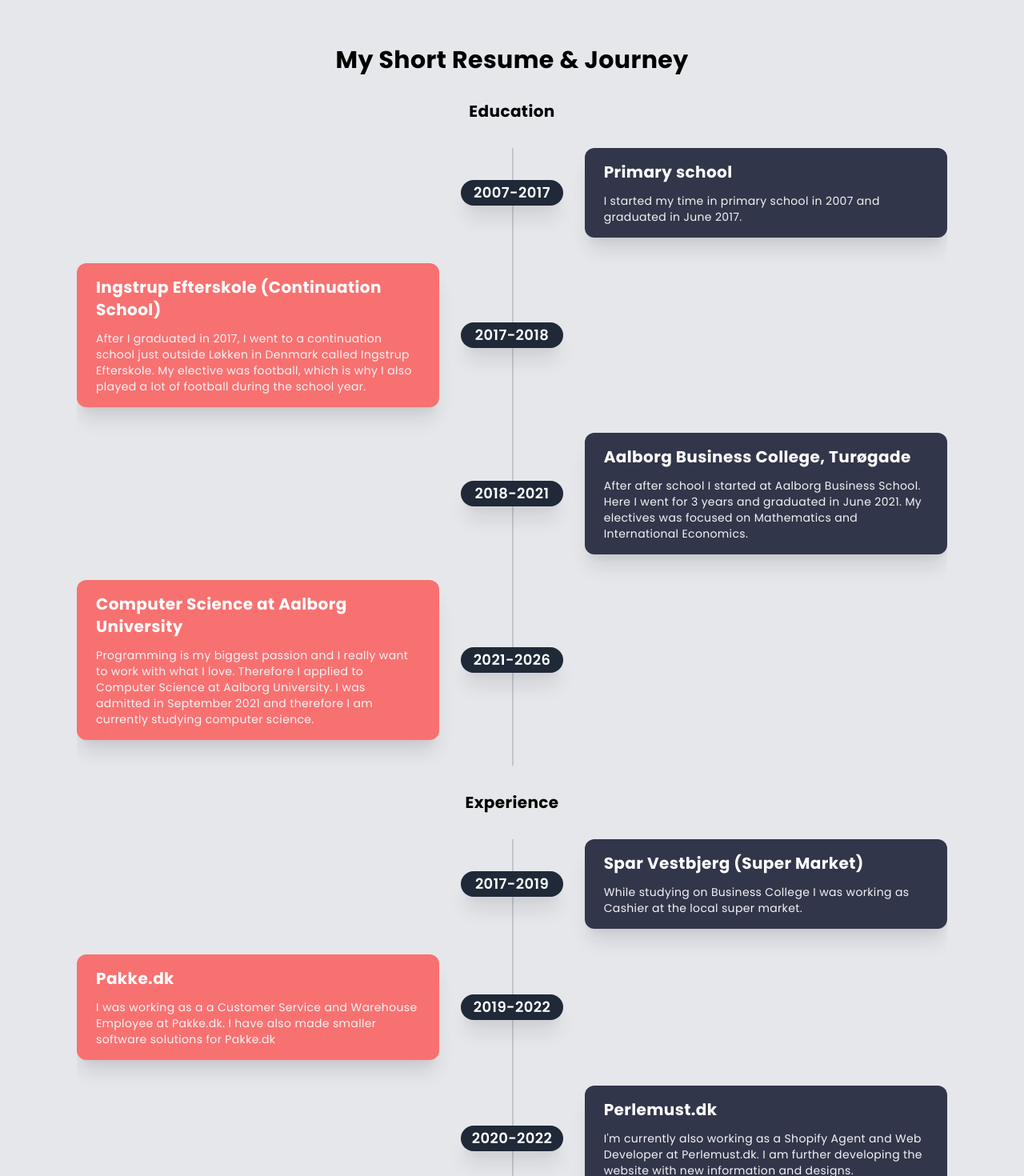
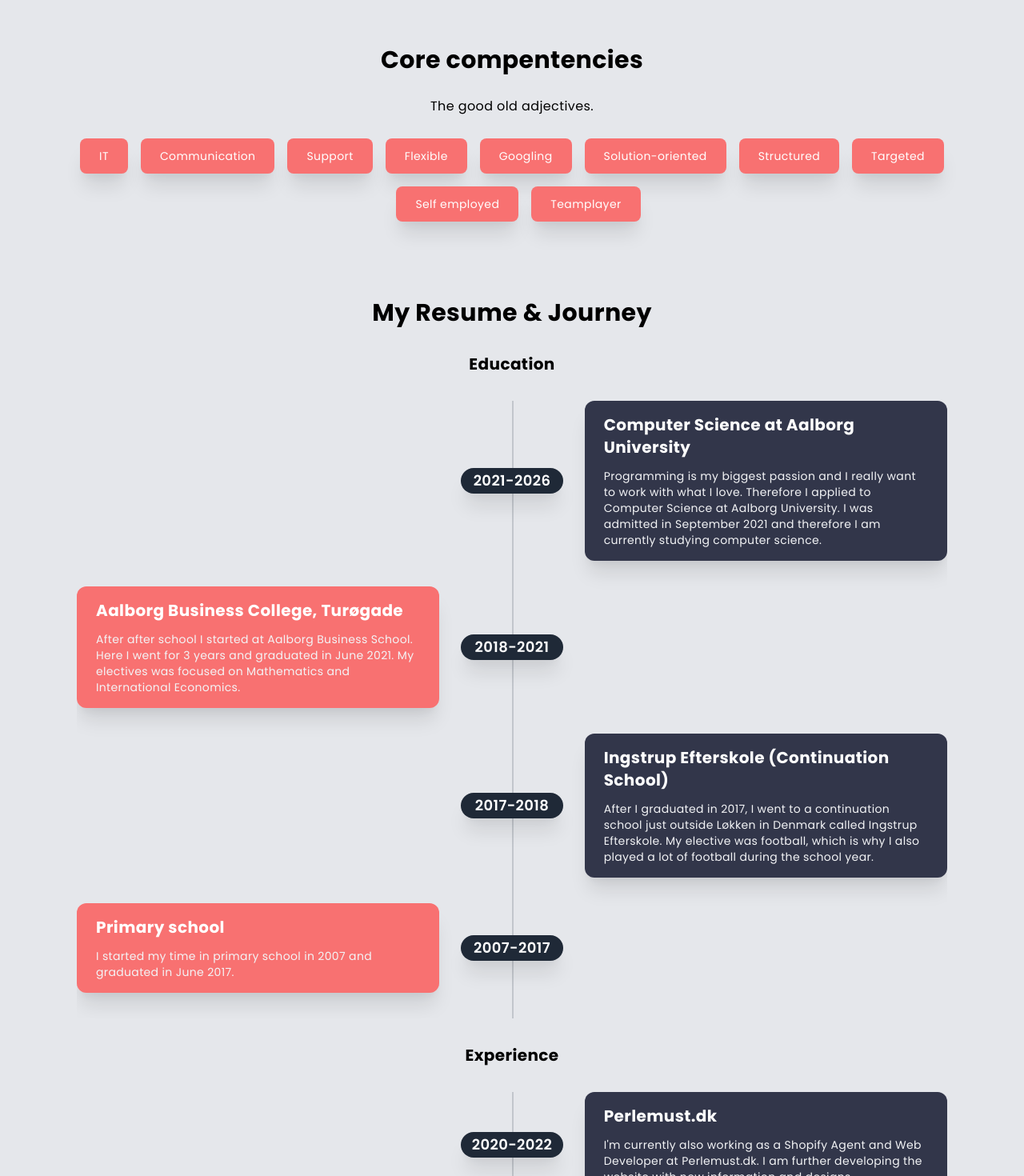
Before and after one commit to sebastianlivoni/personal-website, a React (Create React App) app: page /about in a window 1280 px wide. Shown: the part 800-2270 px from the top of the page at 80% size. Built offline with nearby package versions, Linux system fonts and the light colour scheme.

Commit message:
more improvements

```diff
--- a/package.json
+++ b/package.json
@@ -4,6 +4,8 @@
   "private": true,
   "dependencies": {
     "@craco/craco": "^6.3.0",
+    "@headlessui/react": "^1.6.4",
+    "@heroicons/react": "^1.0.6",
     "@testing-library/jest-dom": "^5.11.4",
     "@testing-library/react": "^11.1.0",
     "@testing-library/user-event": "^12.1.10",
--- a/src/components/skills/index.js
+++ b/src/components/skills/index.js
@@ -1,12 +1,10 @@
-const skills = ["JavaScript", "React", "Tailwind CSS", "Shopify", "Bootstrap", "C", "Git"]
-
-export default function Skills() {
+export default function Skills(props) {
   return (
     <div className="dark:text-white my-20">
-      <h1 className="text-center text-3xl font-bold mt-10">Programming Skills</h1>
-      <p className="my-7 text-center" >These are the areas that I have experience with.</p>
+      <h1 className="text-center text-3xl font-bold mt-10">{props.title}</h1>
+      <p className="my-7 text-center" >{props.desc}</p>
       <div className="flex flex-wrap justify-center space-x-4">
-        {skills.map((item, i) => (
+        {props.skills.map((item, i) => (
           <p key={i} className="shadow-xl px-6 py-3 mb-4 bg-red-400 hover:bg-red-500 cursor-pointer rounded-lg text-sm text-white">{item}</p>
           ))}
       </div>
--- a/src/pages/About.js
+++ b/src/pages/About.js
@@ -8,10 +8,16 @@ import Skills from '../components/skills';
 
 const timelinesitems = [
   {
-    title: "Primary school",
-    desc: "I started my time in primary school in 2007 and graduated in June 2017.",
-    year_from: "2007",
-    year_to: "2017"
+    title: "Computer Science at Aalborg University",
+    desc: "Programming is my biggest passion and I really want to work with what I love. Therefore I applied to Computer Science at Aalborg University. I was admitted in September 2021 and therefore I am currently studying computer science.",
+    year_from: "2021",
+    year_to: "2026"
+  },
+  {
+    title: "Aalborg Business College, Turøgade",
+    desc: "After after school I started at Aalborg Business School. Here I went for 3 years and graduated in June 2021. My electives was focused on Mathematics and International Economics.",
+    year_from: "2018",
+    year_to: "2021"
   },
   {
     title: "Ingstrup Efterskole (Continuation School)",
@@ -20,25 +26,19 @@ const timelinesitems = [
     year_to: "2018"
   },
   {
-    title: "Aalborg Business College, Turøgade",
-    desc: "After after school I started at Aalborg Business School. Here I went for 3 years and graduated in June 2021. My electives was focused on Mathematics and International Economics.",
-    year_from: "2018",
-    year_to: "2021"
-  },
-  {
-    title: "Computer Science at Aalborg University",
-    desc: "Programming is my biggest passion and I really want to work with what I love. Therefore I applied to Computer Science at Aalborg University. I was admitted in September 2021 and therefore I am currently studying computer science.",
-    year_from: "2021",
-    year_to: "2026"
-  },
+    title: "Primary school",
+    desc: "I started my time in primary school in 2007 and graduated in June 2017.",
+    year_from: "2007",
+    year_to: "2017"
+  }
 ]
 
 const experience = [
   {
-    title: "Spar Vestbjerg (Super Market)",
-    desc: "While studying on Business College I was working as Cashier at the local super market.",
-    year_from: "2017",
-    year_to: "2019"
+    title: "Perlemust.dk",
+    desc: "I'm currently also working as a Shopify Agent and Web Developer at Perlemust.dk. I am further developing the website with new information and designs.",
+    year_from: "2020",
+    year_to: "2022"
   },
   {
     title: "Pakke.dk",
@@ -47,17 +47,19 @@ const experience = [
     year_to: "2022"
   },
   {
-    title: "Perlemust.dk",
-    desc: "I'm currently also working as a Shopify Agent and Web Developer at Perlemust.dk. I am further developing the website with new information and designs.",
-    year_from: "2020",
-    year_to: "2022"
+    title: "Spar Vestbjerg (Super Market)",
+    desc: "While studying on Business College I was working as Cashier at the local super market.",
+    year_from: "2017",
+    year_to: "2019"
   }
 ]
+
+const skills = ["JavaScript", "React", "Tailwind CSS", "Shopify", "Bootstrap", "C", "Git"]
+const compentencies = ["IT", "Communication", "Support", "Flexible", "Googling", "Solution-oriented", "Structured", "Targeted", "Self employed", "Teamplayer"]
 
 export default function AboutPage() {
 
   useEffect(() => {
-    // Update the document title using the browser API
     document.title = "Livoni.me | About me";
   });
 
@@ -69,10 +71,13 @@ export default function AboutPage() {
           <div className="mx-8">
             <AboutMe />
 
-            <h1 className="text-center text-3xl font-bold dark:text-white">My Short Resume & Journey</h1>
+            <Skills skills={compentencies} title="Core compentencies" desc={<span>The good old adjectives.</span>} />
+
+            <h1 className="text-center text-3xl font-bold dark:text-white">My Resume & Journey</h1>
             <TimeLine title={"Education"} items={timelinesitems} />
             <TimeLine title={"Experience"} items={experience} />
-            <Skills />
+
+            <Skills skills={skills} title="Programming Skills" desc="These are the areas that I have experience with." />
           </div>
         </div>
         <Contact />
@@ -81,3 +86,5 @@ export default function AboutPage() {
     </>
   );
 }
+
+// {/* If you want to know more, <span className='bg-gradient-to-br bg-clip-text text-transparent from-white to-white from-pink-400 to-red-600 font-bold font-normal'>click</span> on the adjective. /*}
```
Also changed, not shown: 2 other files (tests, documents, lock files or other folders).
